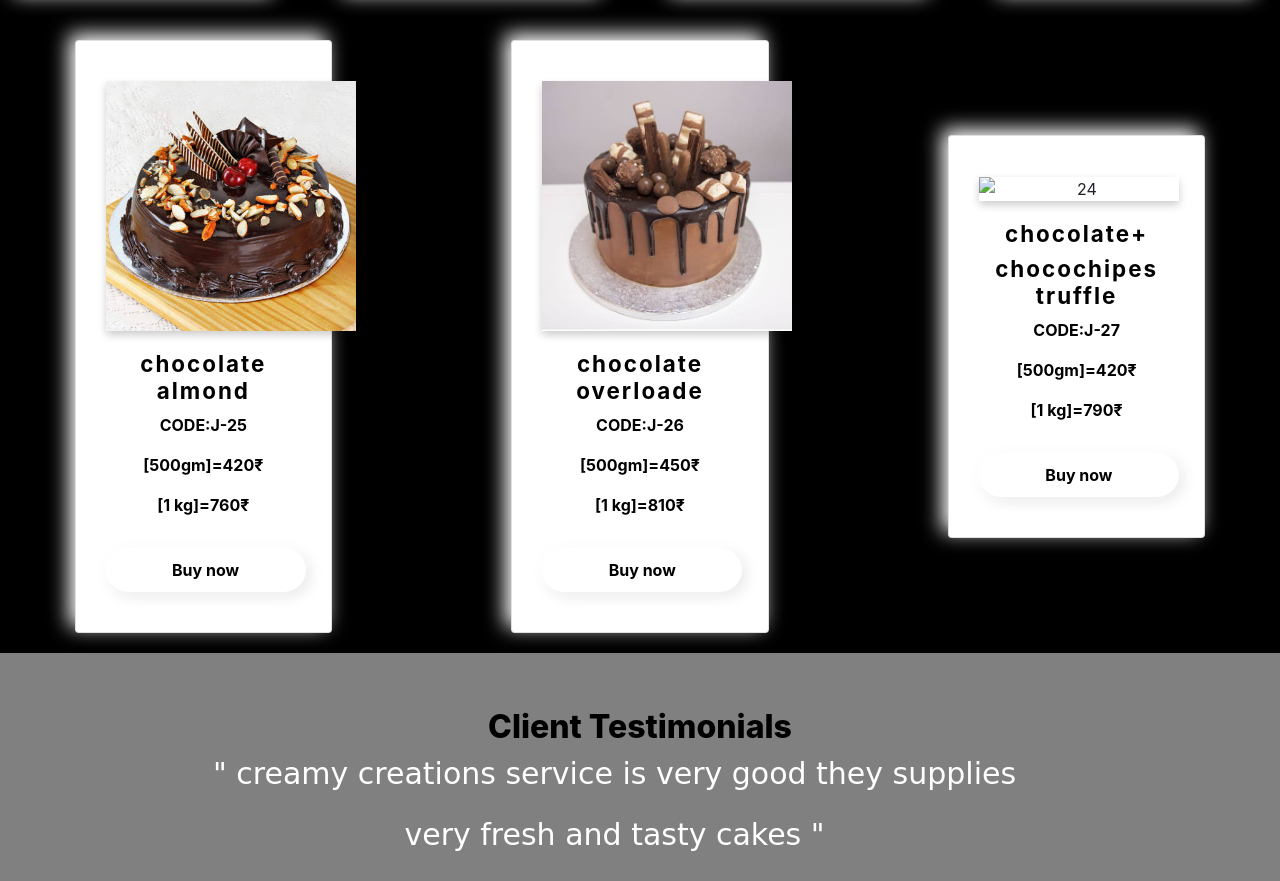
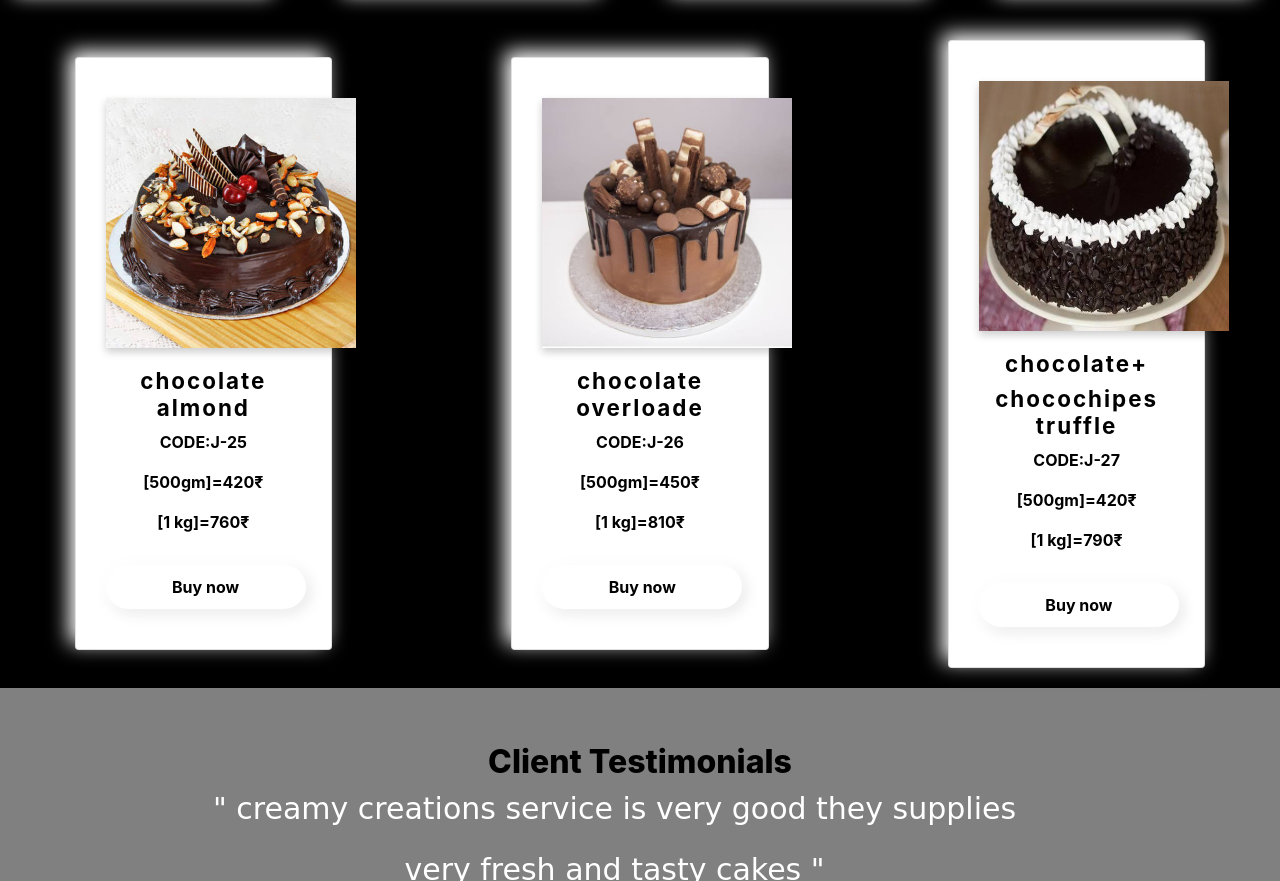
Before and after one commit to AJ-03/creamy-creation, a plain HTML site: page cakes2.html in a window 1280 px wide. Shown: the part 3905-4786 px from the top of the page. Drawn offline with nearby package versions, Linux system fonts and the light colour scheme; a script that the page names is missing.

Commit message:
Add files via upload

```diff
--- a/cakes2.html
+++ b/cakes2.html
@@ -493,7 +493,7 @@
         <div class="col-lg-3 col-sm-6">
             <div class="card">
                 <div class="imgBx">
-                    <img class="img" src="im/2chocotruffle.jpg" alt="24">
+                    <img class="img" src="im/choco+choco.jpeg" alt="24">
                 </div>
 
                 <div class="contentBx">
```
